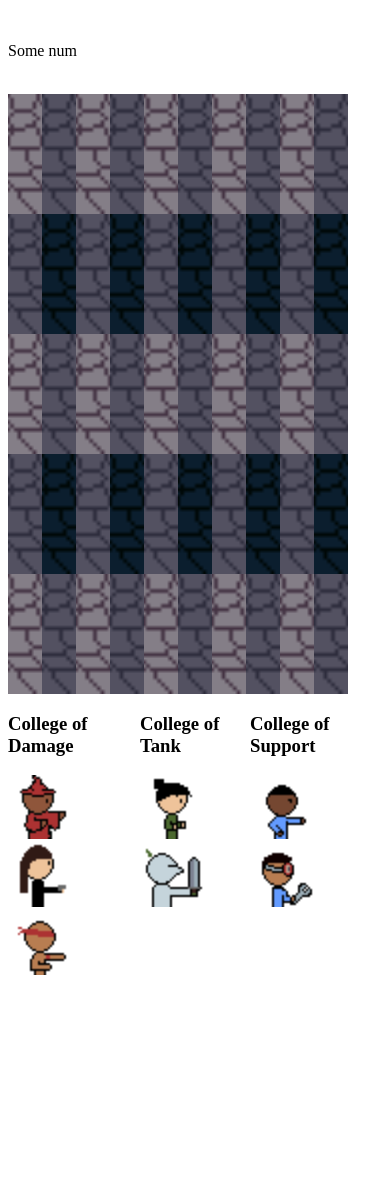
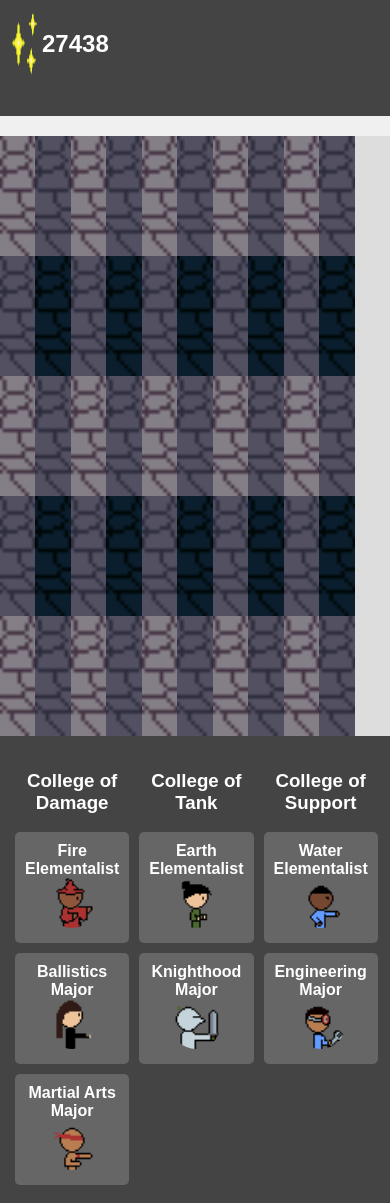
Before and after one commit to Boxxxxxxx/campus-defense, a website with bundled scripts: page public/index.html in a window 390 px wide. Before the commit the page ends 987 px from the top, so only its background shows below. Built offline with nearby package versions, Linux system fonts and the light colour scheme.

Commit message:
Final cleans before presentation

```diff
--- a/public/css/style.css
+++ b/public/css/style.css
@@ -1,11 +1,11 @@
-#board td {
-    position: relative; /* Ensure positioning context for absolute positioning */
+/*#board td {
+    position: relative; /* Ensure positioning context for absolute positioning
     width: 120px;
     height: 120px;
 }
 
 #board td > img {
-    position: absolute; /* Position units and enemies relative to the cell */
+    position: absolute; /* Position units and enemies relative to the cell
     width: 64px;
     height: 64px;
 }
@@ -21,9 +21,154 @@
     transform: translateX(+75%);
 }
 
+
+/* General styling */
+body {
+    font-family: Arial, sans-serif;
+    background-color: #f0f0f0;
+    margin: 0;
+    padding: 0;
+}
+
+.container {
+    max-width: 1200px;
+    margin: 0 auto;
+    padding: 20px;
+}
+
+/* Top info section */
+#top-info {
+    background-color: #444;
+    color: #fff;
+    padding: 10px;
+    text-align: center;
+}
+
+#top-info p {
+    margin: 5px 0;
+}
+
+/* Progress bar */
+#progress-bar {
+    margin-top: 10px;
+}
+
+/* Board */
+#board {
+    margin-top: 20px;
+    border-collapse: collapse;
+}
+
+#board td {
+    position: relative;
+    width: 120px;
+    height: 120px;
+    border: 0px;
+    background-color: #ddd;
+}
+
+#board td img {
+    position: absolute;
+    width: 64px;
+    height: 64px;
+    top: 50%;
+    left: 50%;
+    transform: translate(-50%, -50%);
+}
+
+/* Bottom info section */
+#bottom-info {
+    background-color: #444;
+    color: #fff;
+    padding: 10px;
+    text-align: center;
+}
+
 #colleges {
     display: flex;
     margin: auto;
-    justify-content: space-between;
-    width: 100%;
 }
+
+#unit-select {
+    display: flex;
+    justify-content: center;
+}
+
+#essence-counter {
+    display: flex;
+}
+
+.college-column {
+    flex: 1;
+    padding: 10px;
+}
+
+.unit {
+    margin-bottom: 10px;
+    padding: 10px;
+    background-color: #666;
+    border-radius: 5px;
+    cursor: pointer;
+    transition: background-color 0.3s ease;
+}
+
+.unit:hover {
+    background-color: #555;
+}
+
+.unit h5 {
+    margin: 0;
+    font-size: 16px;
+}
+
+.unit img {
+    display: block;
+    margin: 0 auto 5px;
+    width: 50px;
+    height: 50px;
+    border-radius: 50%;
+}
+
+/* Tooltip */
+.tooltip {
+    position: relative;
+    display: inline-block;
+    cursor: help;
+}
+
+.tooltip .tooltip-text {
+    visibility: hidden;
+    width: 120px;
+    background-color: #444;
+    color: #fff;
+    text-align: center;
+    border-radius: 6px;
+    padding: 5px;
+    position: absolute;
+    z-index: 1;
+    bottom: 125%;
+    left: 50%;
+    margin-left: -60px;
+    opacity: 0;
+    transition: opacity 0.3s;
+}
+
+.tooltip:hover .tooltip-text {
+    visibility: visible;
+    opacity: 1;
+}
+
+/* Media queries */
+@media (max-width: 768px) {
+    .container {
+        padding: 10px;
+    }
+
+    #unit-select {
+        flex-direction: column;
+    }
+
+    .college-column {
+        padding: 5px;
+    }
+}
--- a/public/index.html
+++ b/public/index.html
@@ -5,15 +5,16 @@
   <title>Campus Defense</title>
   <meta name="viewport" content="width=device-width,initial-scale=1" />
   <meta name="description" content="" />
-  <link rel="stylesheet" href="css/jquery-ui.theme.css">
+  <link rel="stylesheet" href="css/jquery-ui.css">
+  <link rel="stylesheet" href="css/jquery-ui.theme.min.css">
   <link rel="stylesheet" href="css/style.css" />
   <link rel="icon" href="images/FireElementalistModel.png">
 </head>
 <body>
   <div id="top-info">
     <div id="essence-counter">
-      <img name="essence-img" src="" alt="">
-      <p>Some num</p>
+      <img name="essence-img" src="images/Essence.png" alt="Essence">
+      <h2>27438</h2>
     </div>
     <div id="progress-bar">
       <img name="bar" src="" alt="">
@@ -25,19 +26,19 @@
       <div id="colleges">
         <div id="college-damage" class="college-column">
           <h3>College of Damage</h3>
-          <div class="unit draggable" data-unit="FireElementalist"><img src="images/FireElementalistModel.png" alt=""></div>
-          <div class="unit draggable" data-unit="BallisticsMajor"><img src="images/BallisticsModel.png" alt=""></div>
-          <div class="unit draggable" data-unit="MartialArtsMajor"><img src="images/MartialArtsModel.png" alt=""></div>
+          <div class="unit draggable" data-unit="FireElementalist"><h5>Fire Elementalist</h5><img src="images/FireElementalistModel.png" alt=""></div>
+          <div class="unit draggable" data-unit="BallisticsMajor"><h5>Ballistics Major</h5><img src="images/BallisticsModel.png" alt=""></div>
+          <div class="unit draggable" data-unit="MartialArtsMajor"><h5>Martial Arts Major</h5><img src="images/MartialArtsModel.png" alt=""></div>
         </div>
         <div id="college-tank" class="college-column">
           <h3>College of Tank</h3>
-          <div class="unit draggable" data-unit="EarthElementalist"><img src="images/EarthElementalistModel.png" alt=""></div>
-          <div class="unit draggable" data-unit="KnighthoodMajor"><img src="images/KnighthoodModel.png" alt=""></div>
+          <div class="unit draggable" data-unit="EarthElementalist"><h5>Earth Elementalist</h5><img src="images/EarthElementalistModel.png" alt=""></div>
+          <div class="unit draggable" data-unit="KnighthoodMajor"><h5>Knighthood Major</h5><img src="images/KnighthoodModel.png" alt=""></div>
         </div>
         <div id="college-support" class="college-column">
           <h3>College of Support</h3>
-          <div class="unit draggable" data-unit="WaterElementalist"><img src="images/WaterElementalistModel.png" alt=""></div>
-          <div class="unit draggable" data-unit="EngineeringMajor"><img src="images/EngineeringModel.png" alt=""></div>
+          <div class="unit draggable" data-unit="WaterElementalist"><h5>Water Elementalist</h5><img src="images/WaterElementalistModel.png" alt=""></div>
+          <div class="unit draggable" data-unit="EngineeringMajor"><h5>Engineering Major</h5><img src="images/EngineeringModel.png" alt=""></div>
         </div>
       </div>
     </div>
--- a/public/js/script.js
+++ b/public/js/script.js
@@ -74,6 +74,23 @@ $(function() {
         opacity: 0.7 // Reduce opacity while dragging
     });
 
+        // Make tooltips
+    $('.unit .tooltip').tooltip({
+        position: {
+            my: 'center bottom',
+            at: 'center top',
+            collision: 'flipfit'
+        },
+        show: {
+            effect: 'fade',
+            duration: 200
+        },
+        hide: {
+            effect: 'fade',
+            duration: 200
+        }
+    });
+
     // Make tiles droppable
     $('#board td').droppable({
         accept: '.draggable', // Only accept draggable units
@@ -91,6 +108,8 @@ $(function() {
         $(this).html('<img src="images/' + unit.image + '" alt="' + unitType + '">');
         }
     });
+});
+
 
 // Create function to instantiate unit objects
 function createUnit(unitType, cell) {
@@ -171,7 +190,6 @@ $(function() {
 function getRandomInt(min, max) {
     return Math.floor(Math.random() * (max - min + 1)) + min;
 }
-});
 
 class EnemyList {
     constructor() {
```
Also changed, not shown: public/images/Essence.png (added). Lines whose indentation alone changed are shown as unchanged.
